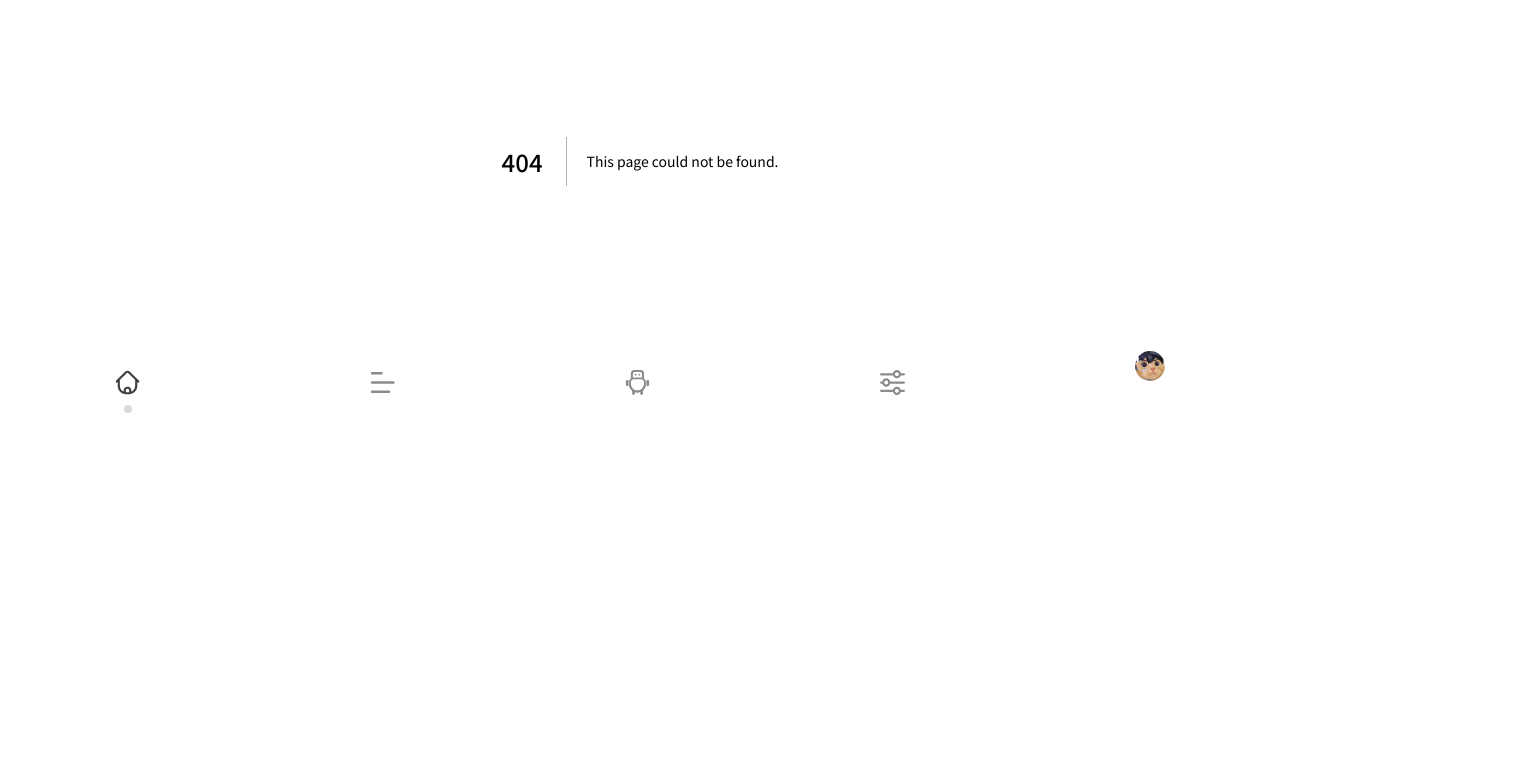
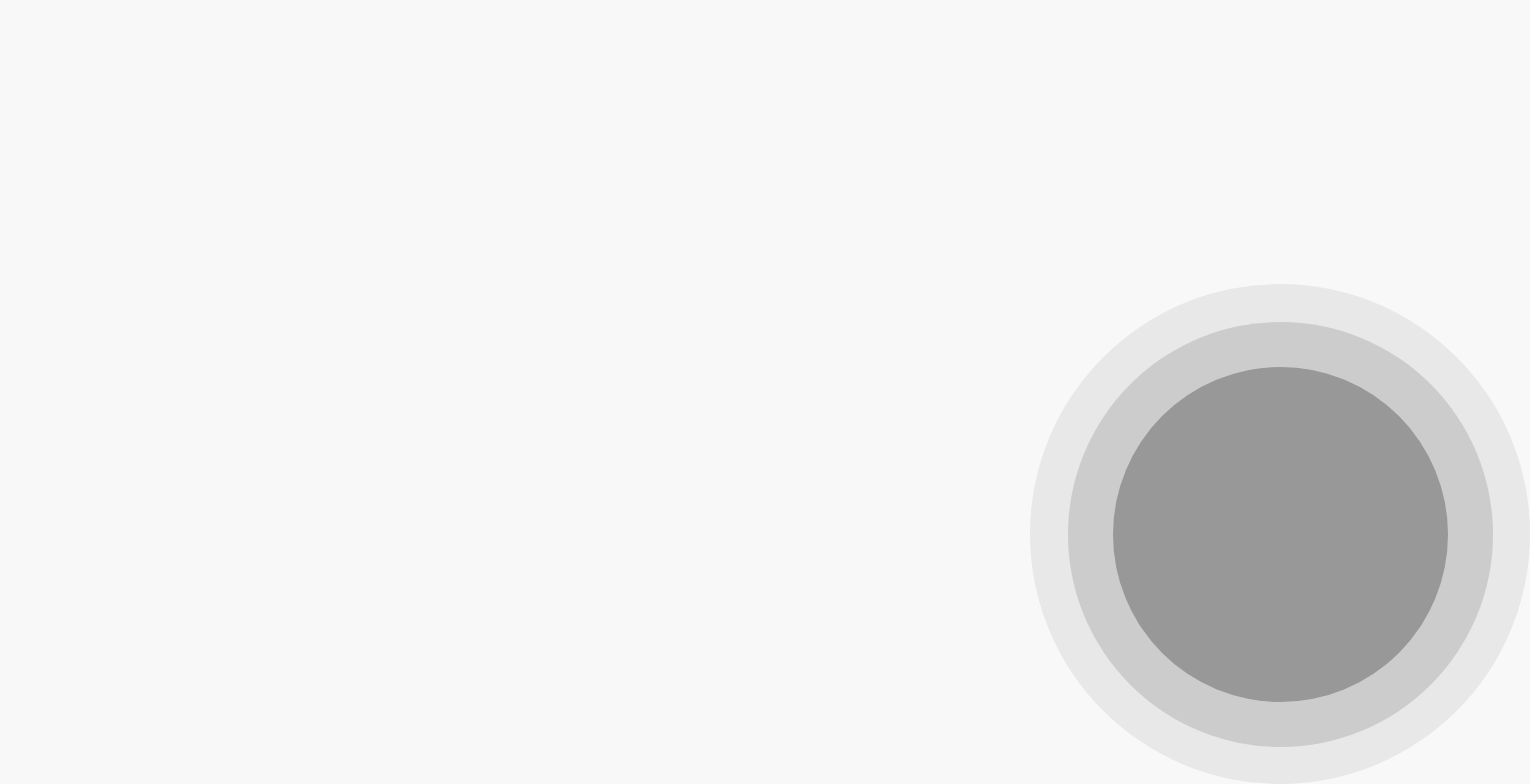
Before and after one commit to Parkerqa/114408, a Next.js app in the folder 114408-front-end/: page /login in a window 1280 px wide. Before the commit this address had no page. Shown: the part 394-1178 px from the top of the page, 1530 px wide, since content can reach past the window. Before the commit the page ends 955 px from the top, so only its background shows below. Built offline with nearby package versions, Linux system fonts and the light colour scheme.

Commit message:
前端 - 登入畫面建置

```diff
--- a/114408-front-end/components/layout/BottomNav.tsx
+++ b/114408-front-end/components/layout/BottomNav.tsx
@@ -1,10 +1,18 @@
+"use client";
+
 import Image from "next/image";
+import { usePathname } from "next/navigation";
 
 import { bottomNavData } from "@/lib/data/bottomNavData";
 import styles from "@/styles/components/layout/BottomNav.module.scss";
 
 export default function BottomNav({ title }: { title: string }) {
+  const pathname = usePathname();
+  const isAuthPage = pathname === "/login" || pathname === "/signup";
   const currentPage = bottomNavData.find((item) => item.title === title);
+
+  if (isAuthPage) return null;
+
   return (
     <>
       <div className={styles.header}>
--- a/114408-front-end/src/app/layout.tsx
+++ b/114408-front-end/src/app/layout.tsx
@@ -1,5 +1,6 @@
 import "@/styles/main.scss";
 import type { Metadata } from "next";
+
 import BottomNav from "@/components/layout/BottomNav";
 
 export const metadata: Metadata = {
@@ -22,7 +23,7 @@ export default function RootLayout({
   return (
     <html lang="zh">
       <body>
-        <BottomNav title="待核銷報帳"/>
+        <BottomNav title="待核銷報帳" />
         {children}
       </body>
     </html>
--- /dev/null
+++ b/114408-front-end/src/app/login/layout.tsx
@@ -0,0 +1,23 @@
+import Image from "next/image";
+
+import styles from "@/styles/app/login/Layout.module.scss";
+
+export default function LoginLayout({
+  children,
+}: {
+  children: React.ReactNode;
+}) {
+  return (
+    <html lang="zh">
+      <body>
+        <Image src={"/logo.svg"} height={70} width={70} alt="logo" />
+        {children}
+        <div className={styles.circles}>
+          <div className={styles.bigCircle}></div>
+          <div className={styles.meduimCircle}></div>
+          <div className={styles.smallCircle}></div>
+        </div>
+      </body>
+    </html>
+  );
+}
--- /dev/null
+++ b/114408-front-end/src/app/login/page.tsx
@@ -0,0 +1,3 @@
+export default function Login(){
+    return<></>
+}
--- /dev/null
+++ b/114408-front-end/styles/app/login/Layout.module.scss
@@ -0,0 +1,46 @@
+@use "@/styles/base/variables" as *;
+
+html, body {
+  width: 100%;
+  height: 100vh;
+  overflow: hidden;
+  overscroll-behavior: none;
+  touch-action: pan-y;
+}
+
+.circles {
+  display: flex;
+  align-items: center;
+  justify-content: center;
+  position: absolute;
+  bottom: -10vw;
+  right: 0;
+//   transform: translateX(115vw);
+
+  .bigCircle {
+    position: absolute;
+    z-index: 1;
+    width: 500px;
+    height: 500px;
+    border-radius: 50%;
+    background-color: rgba($color: $medium-gray, $alpha: 0.15);
+  }
+
+  .meduimCircle {
+    position: absolute;
+    z-index: 2;
+    width: 425px;
+    height: 425px;
+    border-radius: 50%;
+    background-color: rgba($color: $medium-gray, $alpha: 0.3);
+  }
+
+  .smallCircle {
+    position: absolute;
+    z-index: 3;
+    width: 335px;
+    height: 335px;
+    border-radius: 50%;
+    background-color: rgba($color: $medium-gray, $alpha: 0.8);
+  }
+}
```
